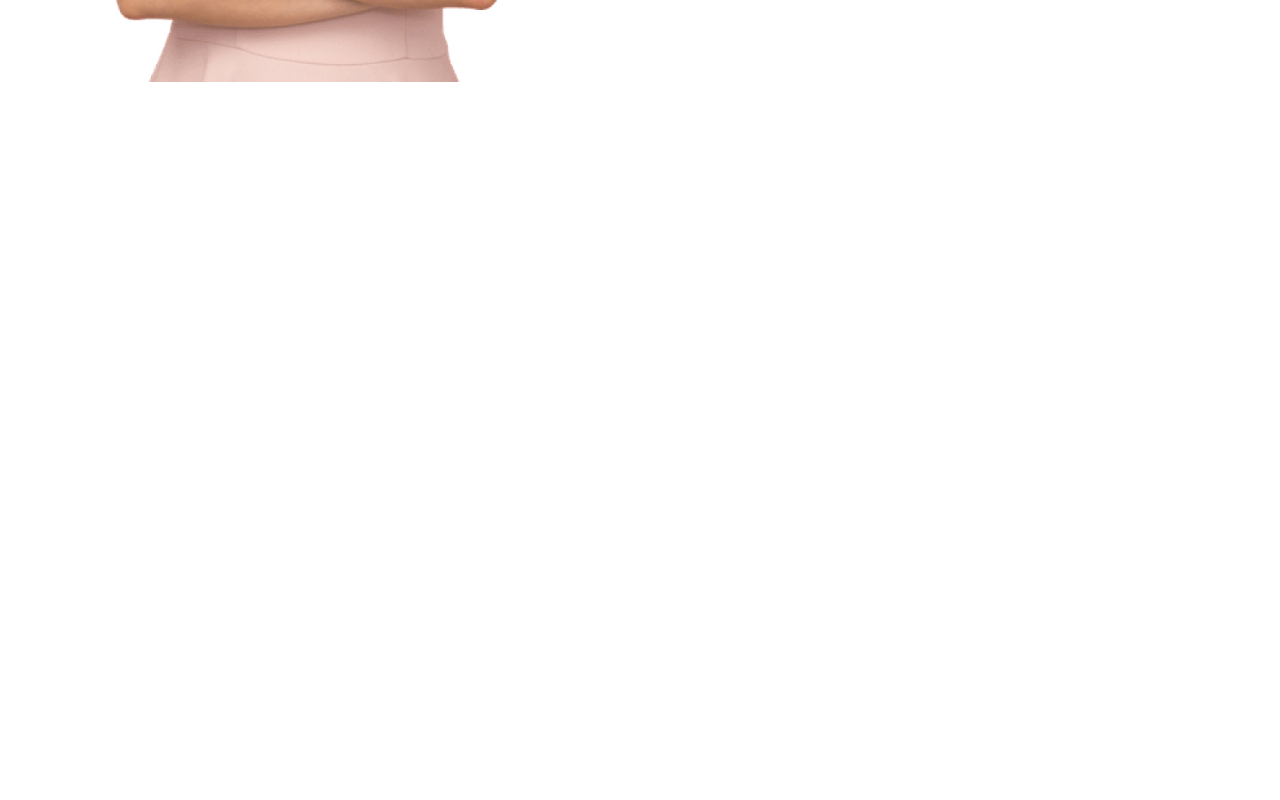
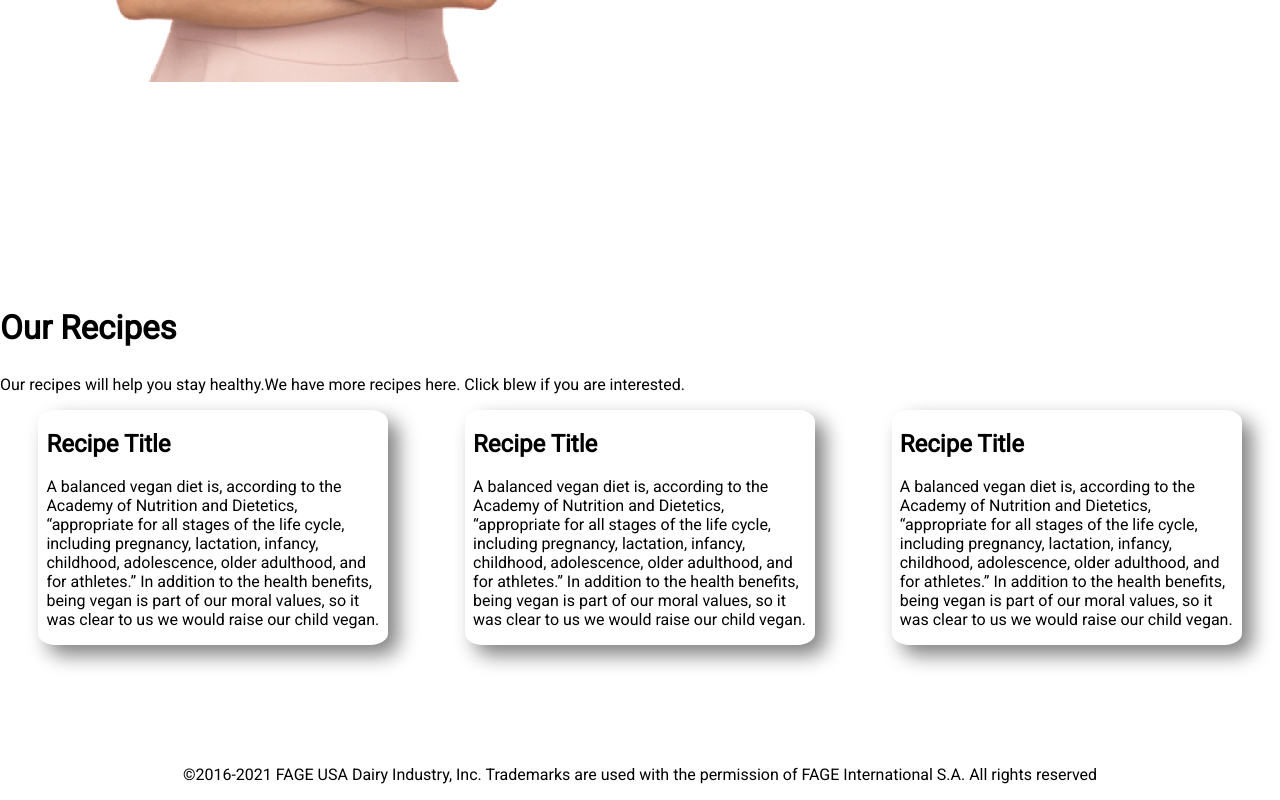
Before and after one commit to mohammadrakib007/food-network, a plain HTML site: page index.html in a window 1280 px wide. Shown: the part 1392-2192 px from the top of the page. Before the commit the page ends 1700 px from the top, so only its background shows below. Drawn offline with Linux system fonts and the light colour scheme.

Commit message:
footer and box added

```diff
--- a/index.html
+++ b/index.html
@@ -13,7 +13,7 @@
 </head>
 
 <body>
-    <section class="top-banner">
+    <section class="top-banner flexible-container">
         <div class="half-width">
             <h1> <span class="color-orang">Skip</span> The Diet,</h1>
             <h1>Just Eat Healthy</h1>
@@ -36,7 +36,7 @@
         </div>
     </section>
 
-    <section class="diet">
+    <section class="diet flexible-container">
 
         <div class="half-width">
 
@@ -52,6 +52,58 @@
 
     </section>
 
+    <section class="box">
+
+        <h1>Our Recipes</h1>
+
+
+        <p> Our recipes will help you stay healthy.We have more recipes here. Click blew if you are interested.
+        </p>
+
+        <div class="flexible-container">
+
+
+            <div class="box-shadow">
+
+                <h2>Recipe Title</h2>
+                <p>A balanced vegan diet is, according to the Academy of Nutrition and Dietetics, “appropriate for all
+                    stages of the life cycle, including pregnancy, lactation, infancy, childhood, adolescence, older
+                    adulthood, and for athletes.”
+
+                    In addition to the health benefits, being vegan is part of our moral values, so it was clear to us
+                    we
+                    would raise our child vegan.</p>
+
+            </div>
+            <div class="box-shadow">
+                <h2>Recipe Title</h2>
+                <p>A balanced vegan diet is, according to the Academy of Nutrition and Dietetics, “appropriate for all
+                    stages of the life cycle, including pregnancy, lactation, infancy, childhood, adolescence, older
+                    adulthood, and for athletes.”
+
+                    In addition to the health benefits, being vegan is part of our moral values, so it was clear to us
+                    we
+                    would raise our child vegan.</p>
+            </div>
+            <div class="box-shadow">
+                <h2>Recipe Title</h2>
+                <p>A balanced vegan diet is, according to the Academy of Nutrition and Dietetics, “appropriate for all
+                    stages of the life cycle, including pregnancy, lactation, infancy, childhood, adolescence, older
+                    adulthood, and for athletes.”
+
+                    In addition to the health benefits, being vegan is part of our moral values, so it was clear to us
+                    we
+                    would raise our child vegan.</p>
+            </div>
+        </div>
+
+
+    </section>
+    <footer>
+        <p> ©2016-2021 FAGE USA Dairy Industry, Inc. Trademarks are used with the permission of FAGE International S.A.
+            All rights reserved</p>
+    </footer>
+
 </body>
 
 </html>
--- a/style.css
+++ b/style.css
@@ -9,13 +9,14 @@ h1{
 .color-orange{
     color: orange;
 }
-section{
+.flexible-container{
     display: flex;
     margin-bottom: 120px;
 }
 .half-width{
     width: 50%;
     padding: 8%;
+
 }
 .half-width img{
     width: 100%;
@@ -37,3 +38,16 @@ section{
     background-image: url(images/7.png);
     background-repeat: no-repeat;
 }
+.box-shadow{
+    width: 30%;
+    margin-left: 3%;
+    margin-right: 3%;
+    padding-left: 8px;
+
+    box-shadow: 10px 10px 20px grey;
+    border-radius: 5%;
+
+}
+footer{
+    text-align: center;
+}
```
Also changed, not shown: 1 other file.
